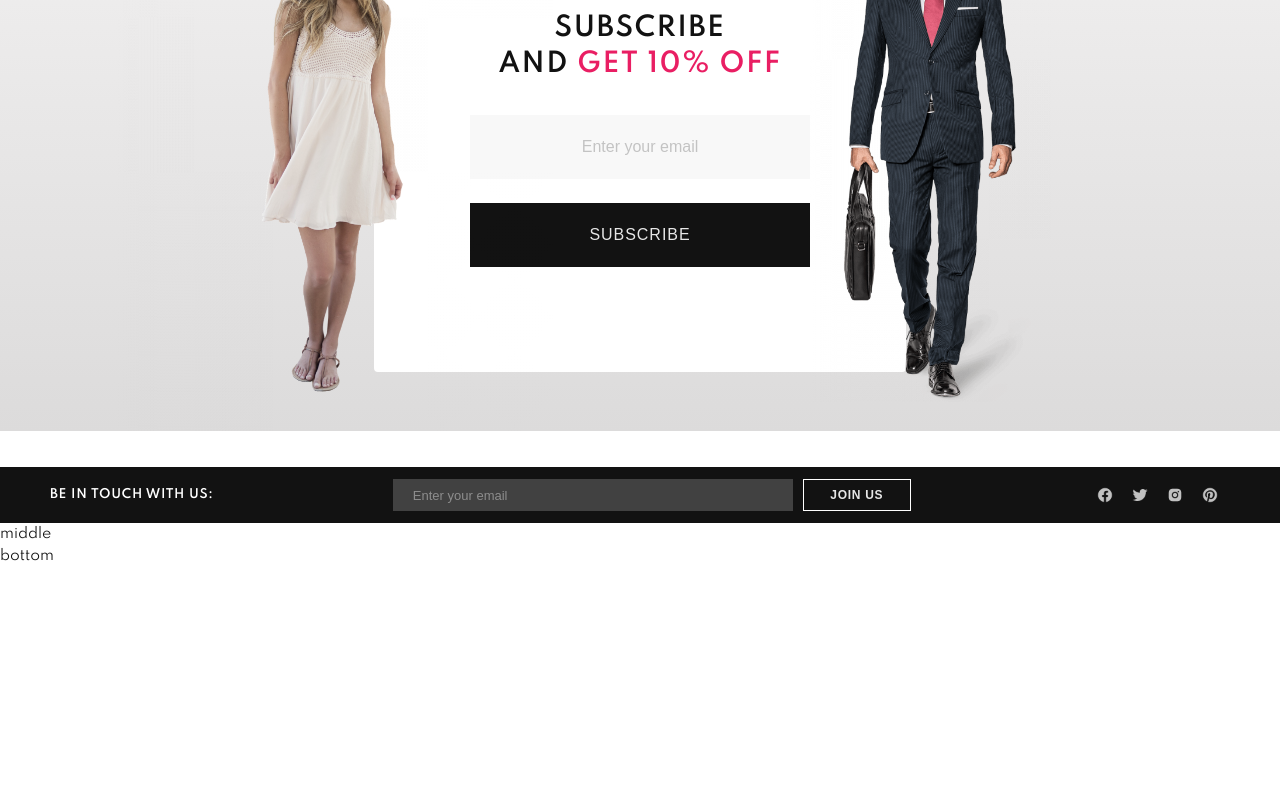
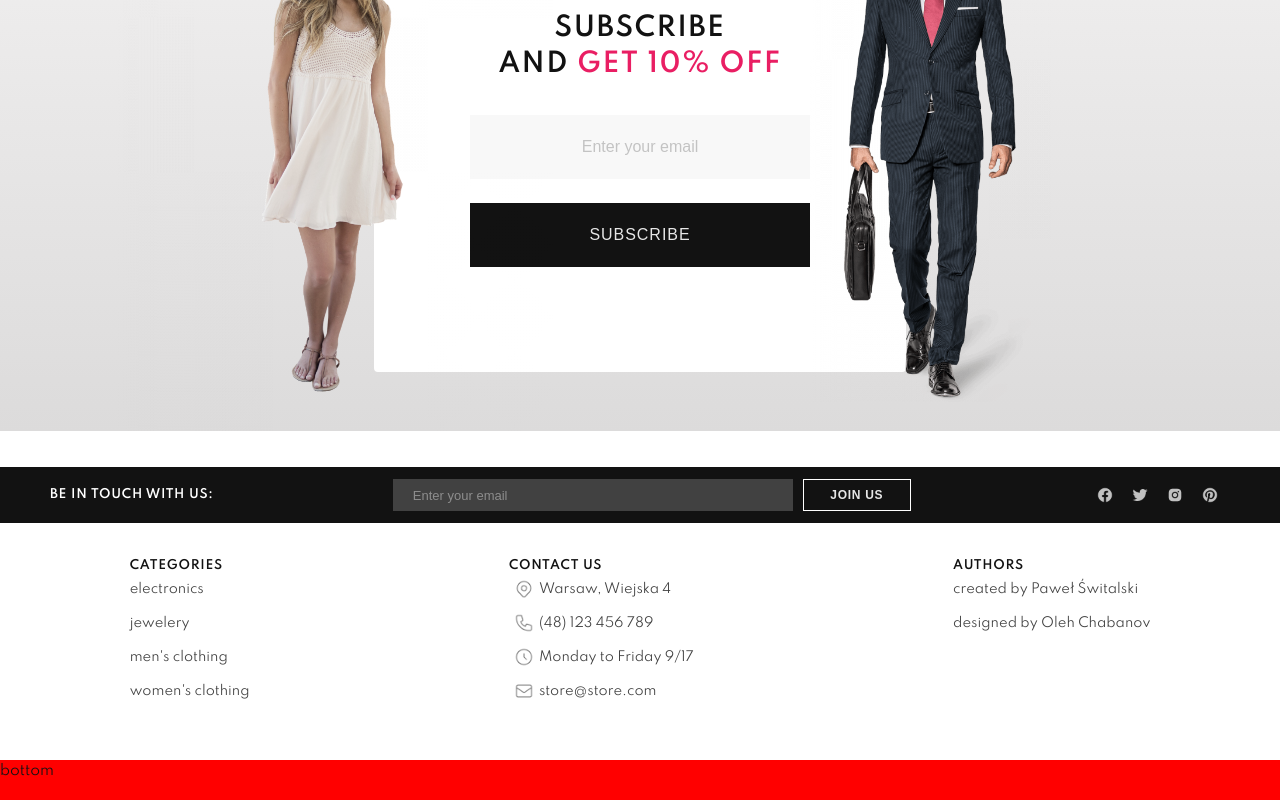
Before and after one commit to pswitalski/Store, a React (Create React App) app: page / in a window 1280 px wide. Shown: the part 3494-4294 px from the top of the page. Built offline with nearby package versions, Linux system fonts and the light colour scheme; no server answers.

Commit message:
create MiddleFooter

```diff
--- a/src/components/Footer/BottomFooter/BottomFooter.styles.js
+++ b/src/components/Footer/BottomFooter/BottomFooter.styles.js
@@ -1,3 +1,7 @@
 import styled from "styled-components";
 
-export const StyledBottomFooter = styled.div``;
+export const StyledBottomFooter = styled.div`
+    height: 40px;
+    background-color: red;
+    justify-self: flex-end;
+`;
--- a/src/components/Footer/Footer.js
+++ b/src/components/Footer/Footer.js
@@ -1,6 +1,6 @@
 import React from 'react';
 
-import { StyledFooter } from './Footer.styles';
+import { StyledFooter, StyledFlexContainer } from './Footer.styles';
 
 import TopFooter from './TopFooter/TopFooter';
 import MiddleFooter from './MiddleFooter/MiddleFooter';
@@ -11,9 +11,11 @@ const Footer = () => {
     return(
         <StyledFooter>
             <Wrapper>
-                <TopFooter />
-                <MiddleFooter />
-                <BottomFooter />
+                <StyledFlexContainer>
+                    <TopFooter />
+                    <MiddleFooter />
+                    <BottomFooter />
+                </StyledFlexContainer>
             </Wrapper>
         </StyledFooter>
     )
--- a/src/components/Footer/Footer.styles.js
+++ b/src/components/Footer/Footer.styles.js
@@ -5,4 +5,17 @@ export const StyledFooter = styled.footer`
     width: 100%;
     color: ${props => props.theme.colors.dark};
     margin-top: 36px;
+
+    @media (max-width: 600px) {
+        height: fit-content;
+    }
 `;
+
+export const StyledFlexContainer = styled.div`
+    display: flex;
+    flex-direction: column;
+    justify-content: center;
+    align-items: stretch;
+    width: 100%;
+    height: 100%;
+`;
--- a/src/components/Footer/MiddleFooter/MiddleFooter.js
+++ b/src/components/Footer/MiddleFooter/MiddleFooter.js
@@ -1,11 +1,68 @@
 import React from 'react';
 
-import { StyledMiddleFooter } from './MiddleFooter.styles';
+import { StyledMiddleFooter, StyledContainer, StyledH3, StyledUl, StyledLi, StyledLink, StyledImg } from './MiddleFooter.styles';
+
+import gpsImg from 'assets/icons/location-marker 1.png';
+import mailImg from 'assets/icons/mail 1.png';
+import phoneImg from 'assets/icons/phone 1.png';
+import clockImg from 'assets/icons/clock 1.png';
 
 const MiddleFooter = () => {
     return(
         <StyledMiddleFooter>
-            middle
+            <StyledContainer>
+                <StyledH3>categories</StyledH3>
+                <StyledUl>
+                    <StyledLi>
+                        <StyledLink to="/electronics">
+                            electronics
+                        </StyledLink>
+                    </StyledLi>
+                    <StyledLi>
+                        <StyledLink to="/jewelery">
+                            jewelery
+                        </StyledLink>
+                    </StyledLi>
+                    <StyledLi>
+                        <StyledLink to="/men's clothing">
+                            men's clothing
+                        </StyledLink>
+                    </StyledLi>
+                    <StyledLi>
+                        <StyledLink to="/women's clothing">
+                            women's clothing
+                        </StyledLink>
+                    </StyledLi>
+                </StyledUl>
+            </StyledContainer>
+            <StyledContainer>
+                <StyledH3>Contact us</StyledH3>
+                <StyledUl>
+                    <StyledLi>
+                        <StyledImg src={gpsImg} alt="address" />Warsaw, Wiejska 4
+                    </StyledLi>
+                    <StyledLi>
+                        <StyledImg src={phoneImg} alt="phone" />(48) 123 456 789
+                    </StyledLi>
+                    <StyledLi>
+                        <StyledImg src={clockImg} alt="clock" />Monday to Friday 9/17
+                    </StyledLi>
+                    <StyledLi>
+                        <StyledImg src={mailImg} alt="email" />store@store.com
+                    </StyledLi>
+                </StyledUl>
+            </StyledContainer>
+            <StyledContainer>
+                <StyledH3>authors</StyledH3>
+                <StyledUl>
+                    <StyledLi>
+                        created by Paweł Świtalski
+                    </StyledLi>
+                    <StyledLi>
+                        designed by Oleh Chabanov
+                    </StyledLi>
+                </StyledUl>
+            </StyledContainer>
         </StyledMiddleFooter>
     )
 }
--- a/src/components/Footer/MiddleFooter/MiddleFooter.styles.js
+++ b/src/components/Footer/MiddleFooter/MiddleFooter.styles.js
@@ -1,3 +1,55 @@
 import styled from "styled-components";
 
-export const StyledMiddleFooter = styled.div``;
+import { Link } from "react-router-dom";
+
+export const StyledMiddleFooter = styled.div`
+    flex-grow: 2;
+    display: flex;
+    align-items: center;
+    justify-content: space-around;
+
+    @media (max-width: 600px) {
+        flex-direction: column;
+    }
+`;
+
+export const StyledContainer = styled.div`
+    height: 70%;
+
+    @media (max-width: 600px) {
+        margin: 10px 0;
+        text-align: center;
+    }
+`;
+
+export const StyledH3 = styled.h3`
+    text-transform: uppercase;
+    font-weight: 600;
+    font-size: 12px;
+    line-height: 13px;
+    letter-spacing: 0.06em;
+`;
+
+export const StyledUl = styled.ul`
+    list-style: none;
+`;
+
+export const StyledLi = styled.li`
+    font-weight: 400;
+    font-size: 13px;
+    line-height: 34px;
+    opacity: 0.8;
+    display: flex;
+    align-items: center;
+`;
+
+export const StyledLink = styled(Link)`
+    text-decoration: none;
+    color: inherit;
+`;
+
+export const StyledImg = styled.img`
+    height: 20px;
+    width: auto;
+    margin: 5px;
+`;
```
